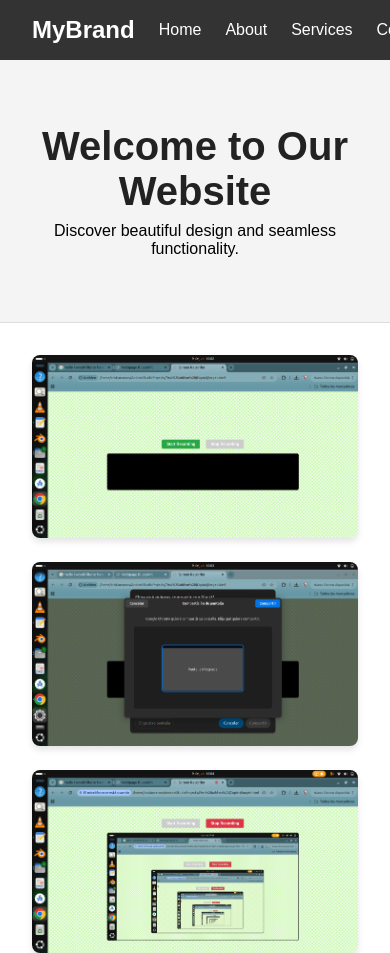
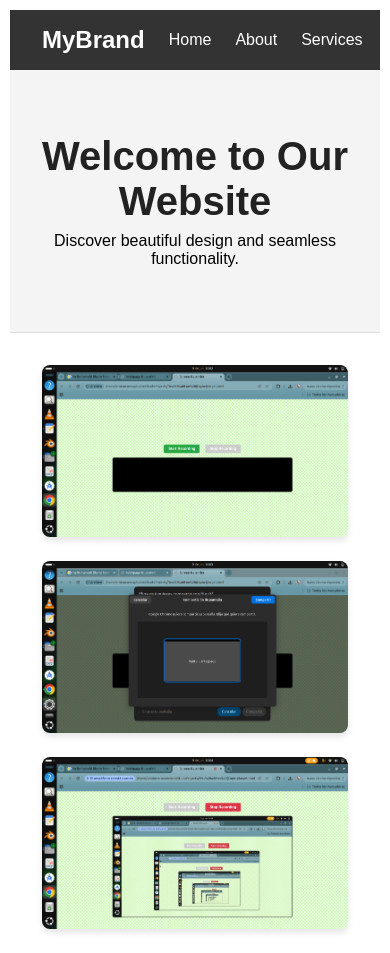
Before and after one commit to Homie-2205/Database, a browser extension: page screen.html in a window 390 px wide. Shown: the top 953 px of the page. Drawn offline with Linux system fonts and the light colour scheme.

Commit message:
Update body styles for better small screen layout
Add CSS styles to remove browser borders and padding.

```diff
--- a/screen.html
+++ b/screen.html
@@ -78,6 +78,14 @@
             height: auto;
             border-radius: 8px;
             box-shadow: 0 4px 6px rgba(0,0,0,0.1);
+        }
+        /* Removes browser borders and padding to maximize the small screen space */
+        body {
+            margin: 0;
+            padding: 10px;
+            font-family: Arial, sans-serif;
+            box-sizing: border-box;
+            background-color: #ffffff;
         }
 
         /* 5. Headings & 6. Paragraph Section */
```
